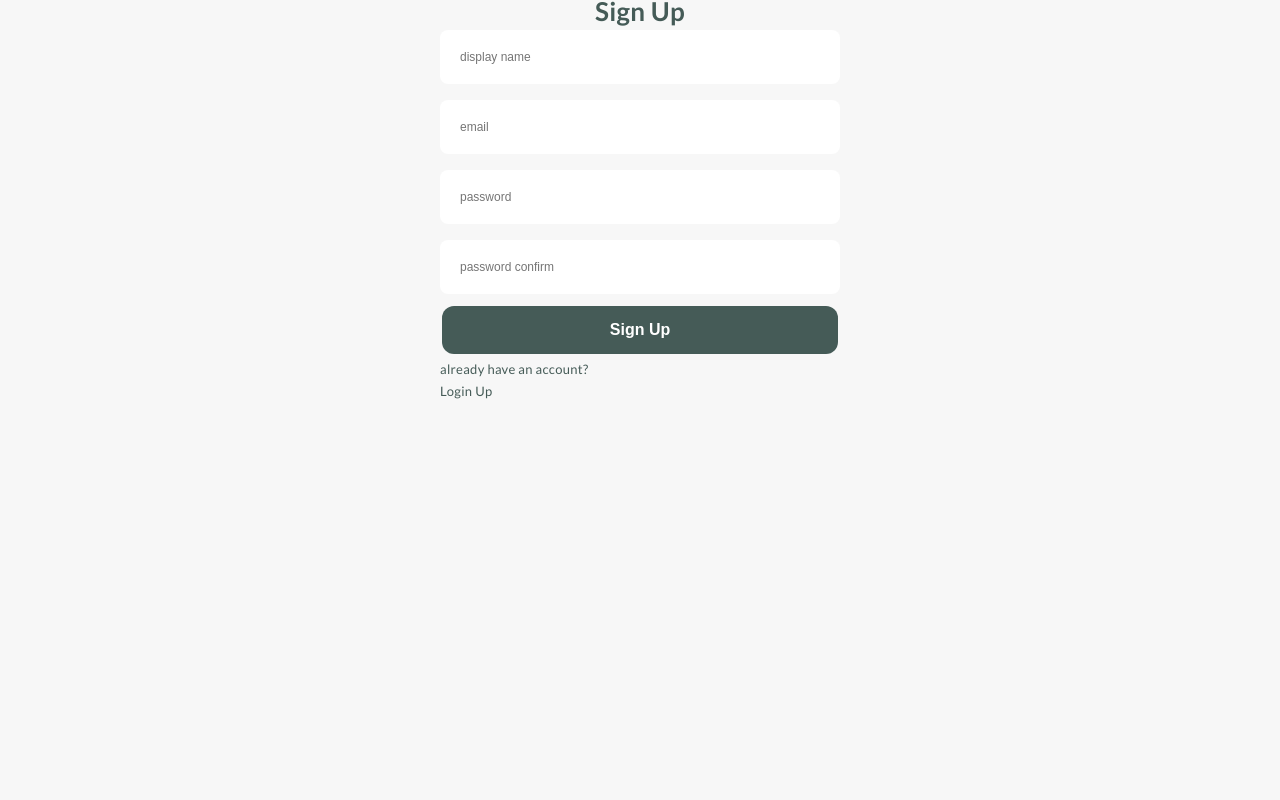
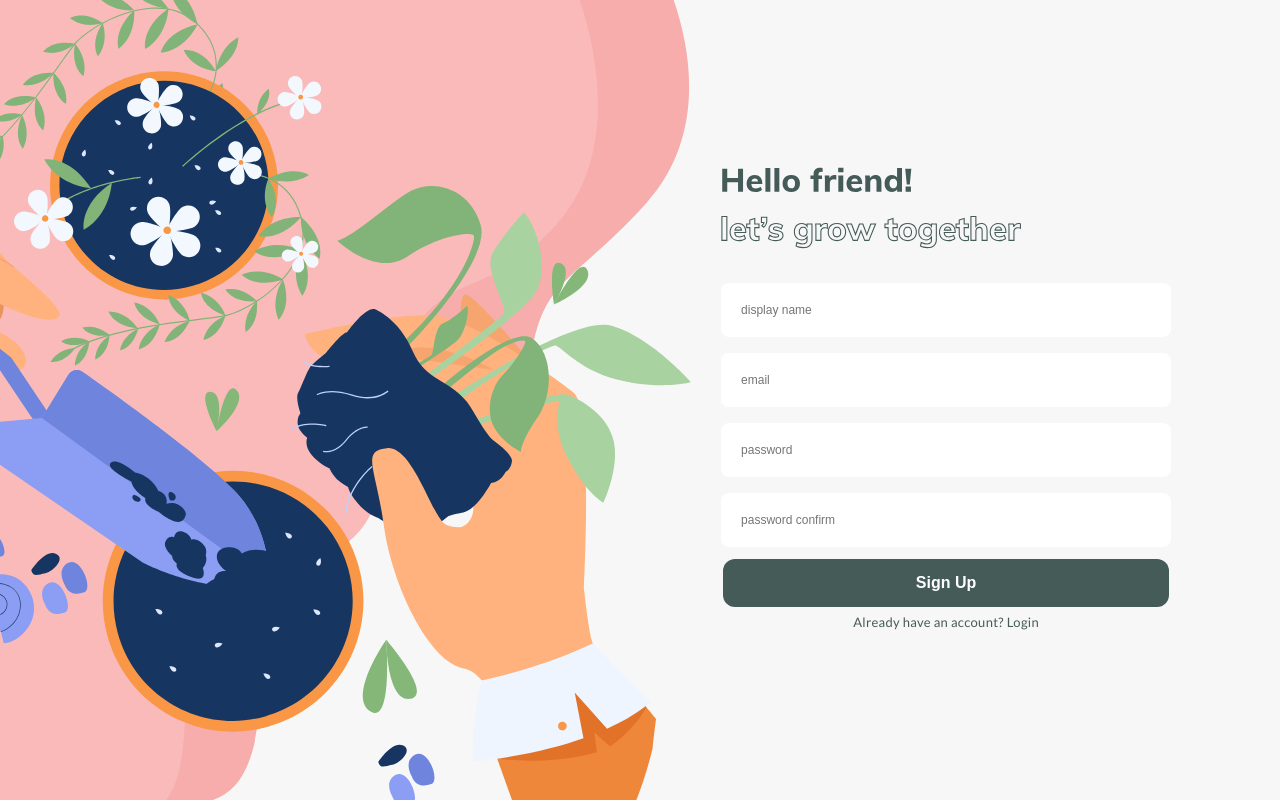
Before and after one commit to lduvnas/plant-app, a React (Create React App) app: page /signup in a window 1280 px wide. Built offline with nearby package versions, Linux system fonts and the light colour scheme; no server answers; the database is empty.

Commit message:
Start style signup

```diff
--- a/src/components/SignupForm/SignupForm.jsx
+++ b/src/components/SignupForm/SignupForm.jsx
@@ -4,6 +4,8 @@ import { useAuth } from "../../contexts/AuthContext";
 import { Link, useHistory } from "react-router-dom";
 import Input from "../Input";
 import Button from "../Button";
+import signup from "../../assets/svg/signup.svg";
+import welcomeSignup from "../../assets/svg/welcomeSignup.svg";
 
 const SignupForm = () => {
   const nameRef = useRef();
@@ -39,10 +41,20 @@ const SignupForm = () => {
 
   return (
     <S.Container>
-      <h1>Sign Up</h1>
+      {/* <h1>Sign Up</h1> */}
       {error && <p>{error}</p>}
+      <S.ContainerLeft>
+        <S.Image src={signup} alt="signup" />
+      </S.ContainerLeft>
+      <S.ContainerRight>
         <S.Form onSubmit={handleSubmit}>
-        <Input type="text" placeholder="display name" refs={nameRef} required />
+          <S.WelcomeTitle src={welcomeSignup} alt="signup" />
+          <Input
+            type="text"
+            placeholder="display name"
+            refs={nameRef}
+            required
+          />
           <Input type="email" placeholder="email" refs={emailRef} required />
           <Input
             type="password"
@@ -57,8 +69,13 @@ const SignupForm = () => {
             required
           />
           <Button disabled={loading} type="submit" title="Sign Up" />
-        already have an account? <Link to="/login">Login Up</Link>
         </S.Form>
+        <S.LinkContainer>
+          <p>
+            Already have an account? <Link to="/login">Login</Link>
+          </p>
+        </S.LinkContainer>
+      </S.ContainerRight>
     </S.Container>
   );
 };
--- a/src/components/SignupForm/styled.js
+++ b/src/components/SignupForm/styled.js
@@ -3,13 +3,55 @@ import styled from "styled-components";
 export const Container = styled.div`
   display: flex;
   justify-content: center;
+  align-items: center;
+  height: 100vh;
+  overflow: hidden;
+`;
+
+export const ContainerLeft = styled.div`
+  width: 55%;
+  height: 100%;
+  /* display: flex; */
+  /* width: 50%; */
+  /* align-items: center; */
+  /* justify-content: center; */
+  /* flex-direction: column; */
+  /* position: relative; */
+  position: relative;
+`;
+
+export const Image = styled.img`
+  position: absolute;
+  height: 148vh;
+  top: -200px;
+  left: -500px;
+  /* margin-top: -200px;
+  margin-left: -450px; */
+  z-index: -1;
+`;
+
+export const ContainerRight = styled.div`
+  height: 100%;
+  width: 60%;
+  display: flex;
+  align-items: center;
+  justify-content: center;
   flex-direction: column;
-  align-items: center;
+  /* justify-content: flex-end; */
+  /* overflow: hidden; */
 `;
 
 export const Form = styled.form`
   display: flex;
   flex-direction: column;
-  /* max-width: 400px; */
-  width: 400px;
+  width: 450px;
 `;
+
+export const WelcomeTitle = styled.img`
+  width: 300px;
+  margin-bottom: 2em;
+`;
+
+export const LinkContainer = styled.div`
+  display: flex;
+`;
```
Lines whose indentation alone changed are shown as unchanged.
